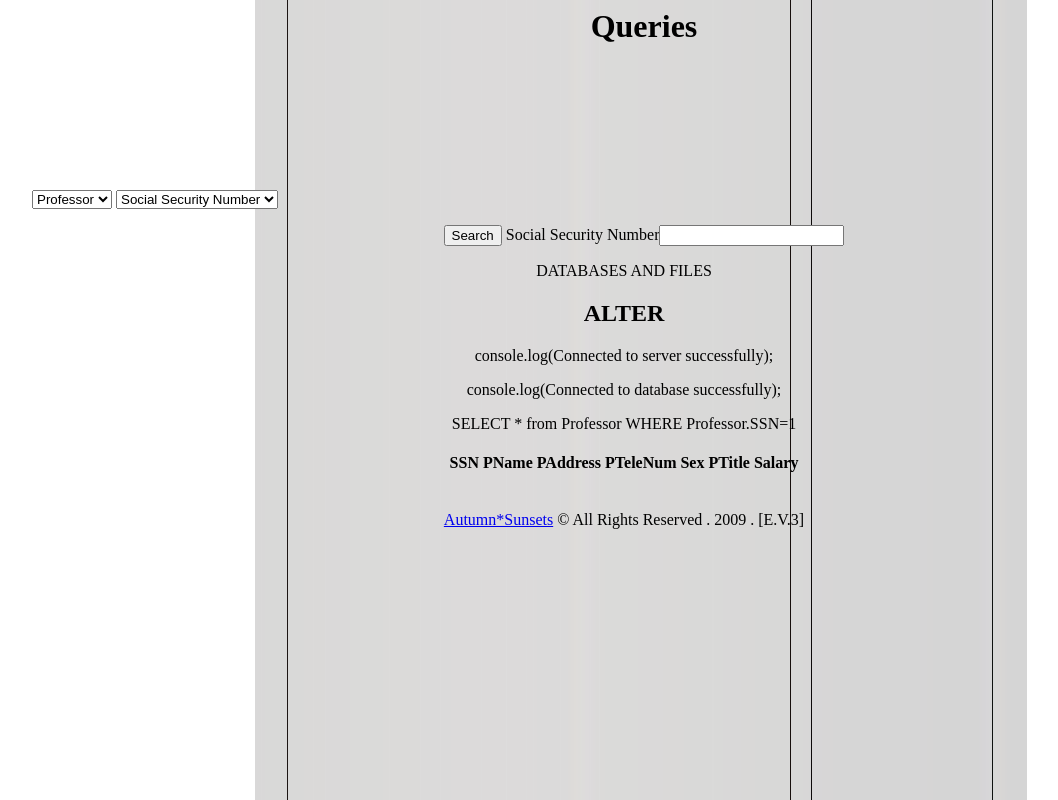
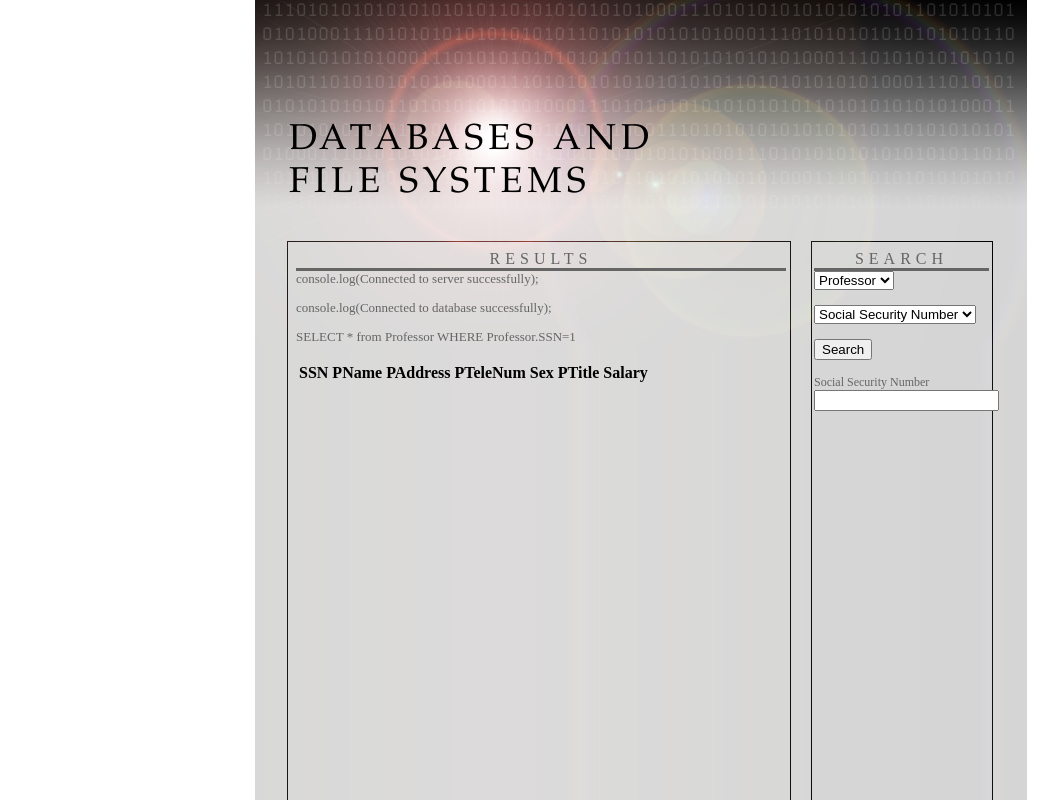
Before and after one commit to Godsinred/SchoolDatabaseSimulation, a PHP site: page /?search1=1 in a window 1280 px wide. Shown: the whole page, without its empty margins (16-1074 px from the left). Run offline with PHP 8.4, Linux system fonts and the light colour scheme; tables that the repository leaves empty or names only in its code hold one stand-in row (values such as "Sample post"); lists and menus that the app fills with data are empty.

Commit message:
Updated the php to reflect the index.html

```diff
--- a/homepage/index.php
+++ b/homepage/index.php
@@ -10,39 +10,201 @@
 <body>
 	<script src="assets/helper-functions.js"></script>
 
-		<center>
-			<div id="aqua1">
+	<title>Databases</title>
 
-	<div id="aqua2">
-		<div id="aqua3"> </div>
+	<div id="Header"></div>
 
-	<div class="aqua4">
-		<ul>
-			<h1>Queries</h1>
-			<BR><BR><BR><BR><BR><BR>
-			<p align="left">
+	<div id="Title">
+	Databases and File Systems</div>
+
+
+	<div id="Main">
+	<header>Results</header>
+    <?php
+
+    // connects to the database and makes a link
+    $link = mysql_connect('ecs.fullerton.edu', 'cs332t19', 'au0ieLah');
+
+    // checks to see if the connection was made successfully. if not it closes
+    if (!$link)
+    {
+      die('Could not connect to shell.ecs.fullerton.edu');
+    }
+    echo "<div>console.log(Connected to server successfully);</div>";
+
+    // selects the db and checks to make sure it was successfully connected
+    if(!mysql_select_db("cs332t19",$link))
+    {
+      die("Unable to select database \'cs332t19\'");
+    }
+    echo "<p>console.log(Connected to database successfully);</p>";
+
+    // ===== PROFESSOR A =====
+    // Given the social security number of a professor, list the titles, classrooms, meeting
+    // days and time of his/her classes.
+    /*
+    int inputSSN;       // this holds the professor's SSN that was received from the user
+
+    SELECT PTitle, Classroom, MeetingDays, BeginTime, EndTime
+    FROM Sections S, MeetingDays MD, Professor P
+    WHERE S.ProfSSN = inputSSN AND
+          S.CourseNum = MD.CourseNumber AND
+          S.SNumber = MD.SectionNumber AND
+          S.ProfSSN = P.SSN;
+    */
+
+    // ===== PROFESSOR B =====
+    // Given a course number and a section number, count how many students get each
+    // distinct grade, i.e. 'A', 'A-', 'B+', 'B', 'B-', etc.
+    /*
+    int inputCNum;      // this holds the inputted course number from the user
+    int inputSNum;      // this holds the inputted section number from the user
+
+    SELECT Grade, COUNT(*)
+    FROM EnrollmentRecord ER
+    WHERE ER.SectionNum = inputSNum AND
+          ER.CNum = inputCNum
+    GROUP BY Grade;
+    */
+
+    // ===== STUDENT A =====
+    // Given a course number list the sections of the course, including the classrooms, the
+    // meeting days and time, and the number of students enrolled in each section.
+    /*
+    int inputCNum;      // this holds the inputted course number from the user
+
+    SELECT CTitle, Classroom, MeetingDays, BeginTime, EndTime, COUNT(*)
+    FROM Sections S, Course C, MeetingDays MD, EnrollmentRecord ER
+    WHERE S.CourseNum = inputCNum AND
+          S.CourseNum = Course.CNumber AND
+          MD.CourseNumber = S.CourseNum AND
+          MD.SectionNumber = S.SNumber AND
+          ER.SectionNum = S.CourseNum AND
+          ER.CNum = S.SNumber
+    GROUP BY S.SNumber;
+    */
+
+    // ===== STUDENT B =====
+    // Given the campus wide ID of a student, list all the courses the student took and
+    // the grades.
+    /*
+    int inputCWID;      // this holds the inputted CWID from the user\
+
+    SELECT C.CTitle, ER.Grade
+    FROM Course C, EnrollmentRecord ER
+    WHERE ER.StudCWID = inputCWID AND
+          ER.Cnum = C.CNumber;
+    */
+
+    // basic query for testing
+    // $query = "SELECT * from Professor";
+
+    // makes a query based on the daat given
+    $query = "SELECT * from Professor WHERE Professor.SSN=" . htmlspecialchars($_GET["search1"]);
+    echo $query."<br><br>";
+
+    // reaches out to the db and makes the query and returns the result in $result
+    $result = mysql_query($query, $link);
+
+    // while there are arrays to be read print them
+    echo "
+    <table>
+      <tr>
+        <th>SSN</th>
+        <th>PName</th>
+        <th>PAddress</th>
+        <th>PTeleNum</th>
+        <th>Sex</th>
+        <th>PTitle</th>
+        <th>Salary</th>
+      </tr>
+    ";
+
+    while($row = mysql_fetch_array($result))
+    {
+      echo "<tr>";
+      echo
+      ("<td>"
+      .$row["SSN"]
+      ."</td>"
+
+      ."<td>"
+      .$row["PName"]
+      ."</td>"
+
+      ."<td>"
+      .$row["PAddress"]
+      ."</td>"
+
+      ."<td>"
+      .$row["PTeleNum"]
+      ."</td>"
+
+      ."<td>"
+      .$row["Sex"]
+      ."</td>"
+
+      ."<td>"
+      .$row["PTitle"]
+      ."</td>"
+
+      ."<td>"
+      .$row["Salary"]
+      ."</td>");
+
+      echo "</tr>";
+    }
+
+    echo "</table>";
+    echo "<br><br>";
+
+    // a test to output data from the form to the php scriting site
+    // echo $_GET["search1"];
+    // echo "<br><br>";
+    // echo $_GET["search2"];
+
+    // closes the link between the variable and the server
+    mysql_close($link);
+
+    echo '<script type="text/javascript">updateSearchResultsTable();</script>';
+
+    ?>
+	</div>
+
+
+	<div id="Nav">
+	<header>Search</header>
+
 	<!-- Drop down list that can be selected for the user type -->
 	<select id="userType" onchange="updateSearchType()">
 		<option value="Professor">Professor</option>
 		<option value="Student">Student</option>
 	</select>
+	<br><br>
 
 	<!-- Drop down list that can be selected for the search type -->
 	<select id="searchType" onchange="updateFormOptions()">
 		<option value="questionA">Social Security Number</option>
 		<option value="questionB">Course Number</option>
 	</select>
+	<br><br>
 
 	<!-- Search form -->
 	<form id="searchForm" action="http://ecs.fullerton.edu/~cs332t19/index.php" method = "get">
 		<input type="submit" value="Search">
+
+		<br><br>
 		<text id="search1Text">Social Security Number</text><input id="searchField1" type="text" name="search1"><br>
 		<text id="search2Text"></text>
 	</form>
 
-			</p>
-		</ul>
 	</div>
+</body>
+</html>
+
+========================================================================================================
+
+
 
 	<div id="aqua7">DATABASES AND FILES</div>
 
```
Also changed, not shown: 1 other file. Lines whose indentation alone changed are shown as unchanged.
